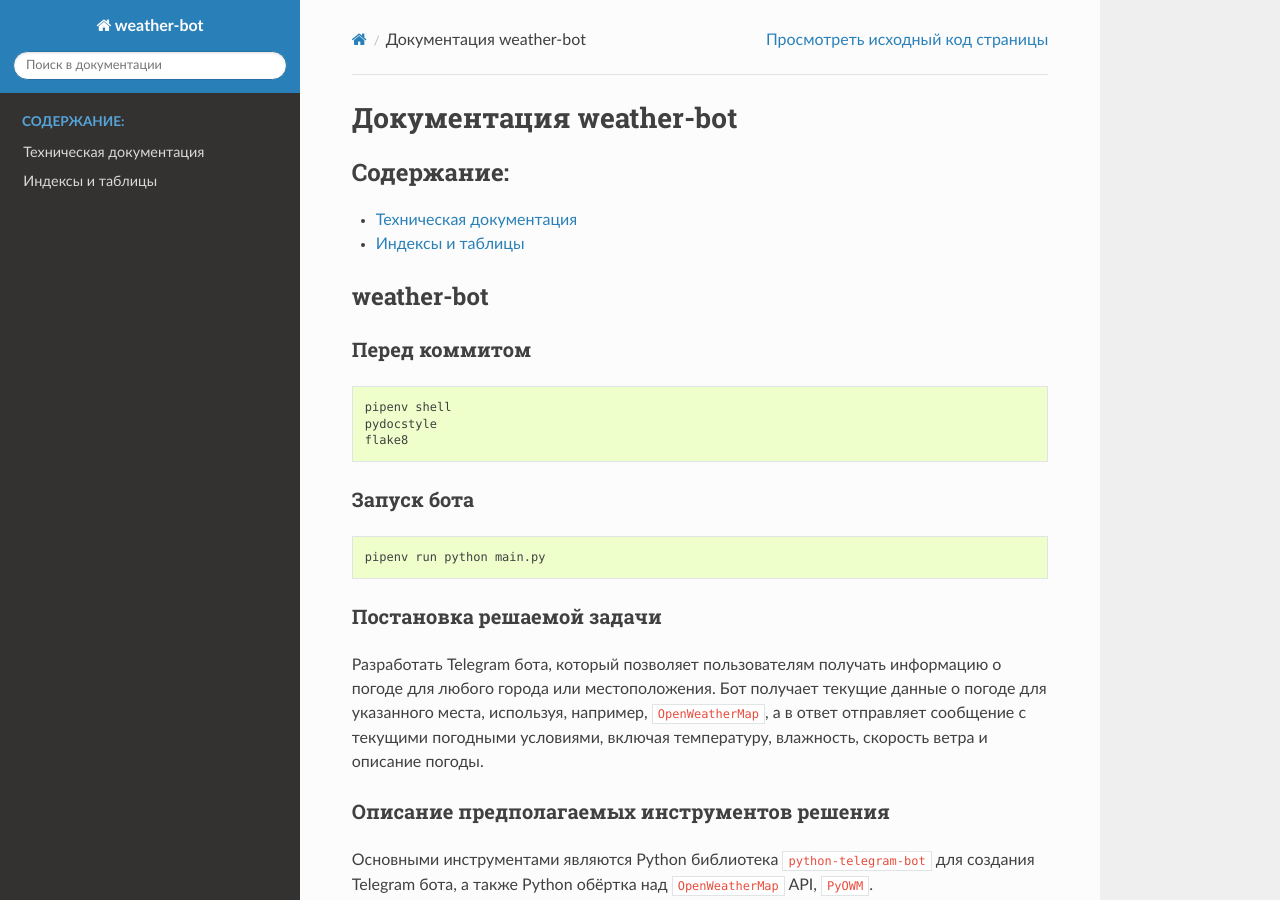
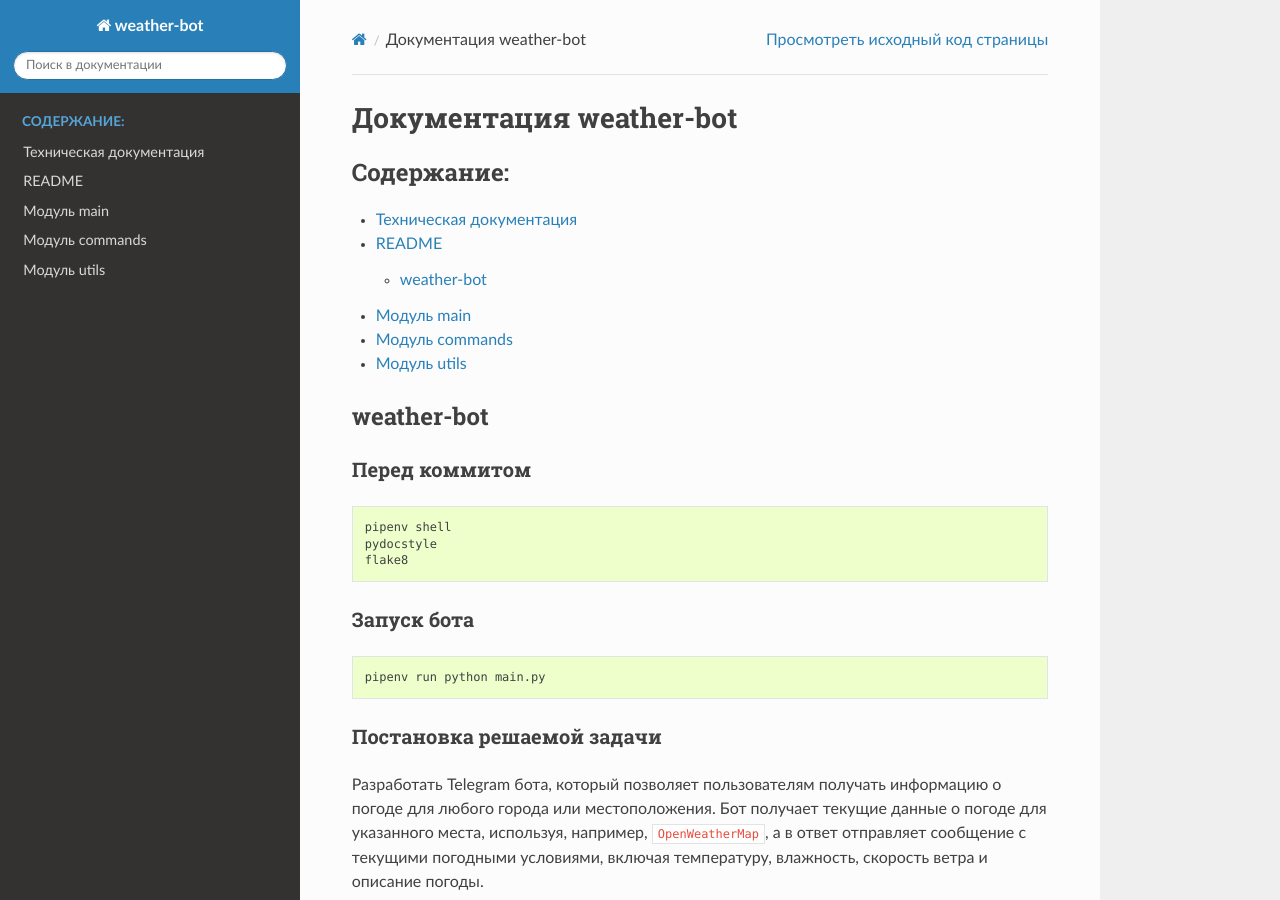
Before and after one commit to Sidl419/weather-bot, a Sphinx documentation site: the page built from doc/index.rst, in a window 1280 px wide and 900 px high. Built offline with Sphinx 7.4.7 and the Read the Docs theme 2.0.0, drawn with Linux system fonts in a browser that asks for light colours.

```diff
--- a/doc/autodoc.rst
+++ b/doc/autodoc.rst
@@ -1,14 +1,29 @@
 Техническая документация
 ========================
 
-.. automodule:: src
+README
+======
+
+.. include:: ../README.md
+   :parser: myst_parser.sphinx_
+
+Модуль main
+===========
+
+.. automodule:: main
    :members:
    :undoc-members:
 
+Модуль commands
+===============
 
-Индексы и таблицы
-=================
+.. automodule:: commands
+   :members:
+   :undoc-members:
 
-* :ref:`genindex`
-* :ref:`modindex`
-* :ref:`search`
+Модуль utils
+============
+
+.. automodule:: utils
+   :members:
+   :undoc-members:
--- a/doc/conf.py
+++ b/doc/conf.py
@@ -25,7 +25,7 @@ pygments_style = 'sphinx'
 
 import os
 import sys
-sys.path.insert(0, os.path.abspath('..'))
+sys.path.insert(0, os.path.abspath('../src'))
 
 # -- General configuration ---------------------------------------------------
 # https://www.sphinx-doc.org/en/master/usage/configuration.html#general-configuration
```
Also changed, not shown: 1 other file.
